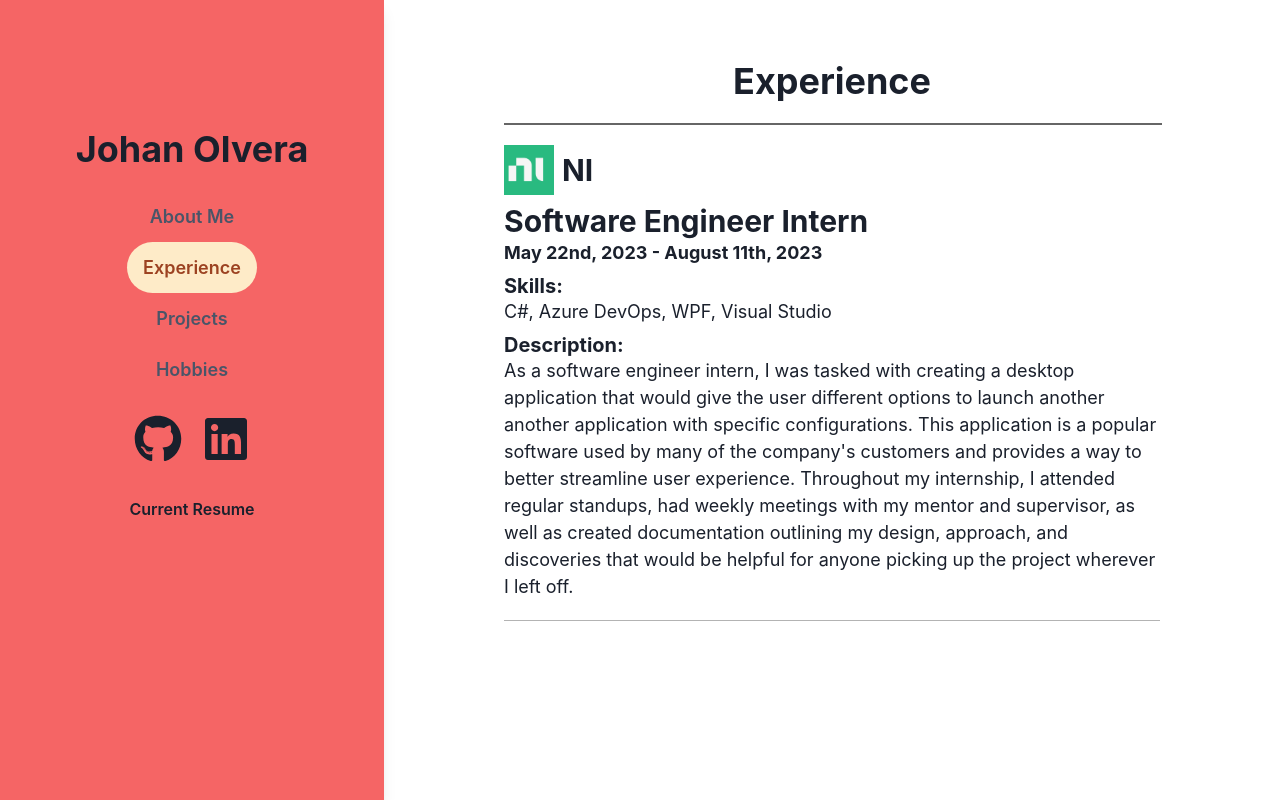
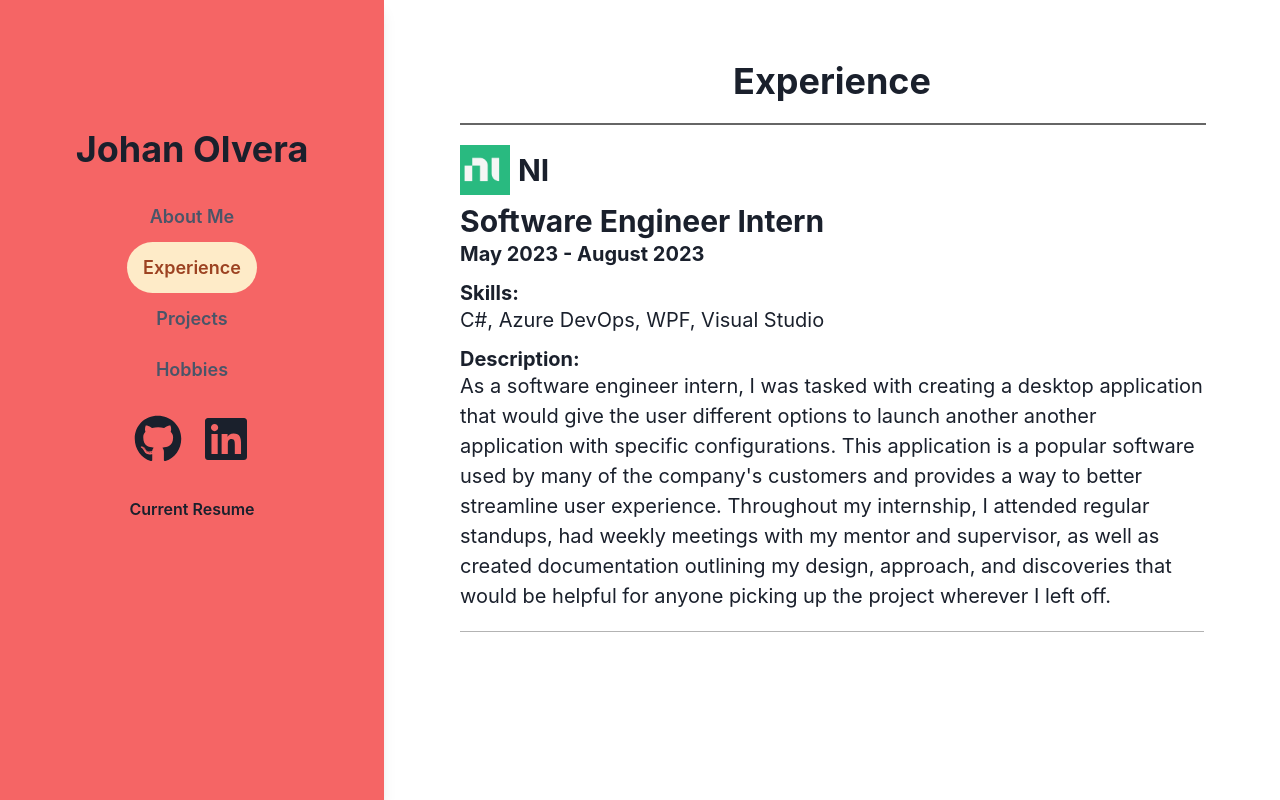
Before and after one commit to Jolvera2001/jolvera2001.github.io, a React (Vite) app: page / in a window 1280 px wide. Both pictures are taken after a click on the tab "Experience". Built offline with nearby package versions, Linux system fonts and the light colour scheme.

Commit message:
Updated Hobbies and formatting

```diff
--- a/src/App.jsx
+++ b/src/App.jsx
@@ -70,7 +70,7 @@ function App() {
         </VStack>
       </Box>
       <Box w="70%" p={5} overflowY='auto' maxH='100vh'>
-        <Container maxW='3xl'>
+        <Container maxW='4xl'>
           {activeTab === 'aboutMe' &&
           <SlideFade in={activeTab === 'aboutMe'}>
             <Box p={5} m={5}>
@@ -103,11 +103,11 @@ function App() {
                       <Heading size='lg'>{item.company}</Heading>
                     </HStack>
                     <Heading size='lg'>{item.name}</Heading>
-                    <Text as='b' fontSize='lg'>{item.date}</Text>
-                    <Heading size='md' mt={2} >Skills:</Heading>
-                    <Text mb={2} fontSize='lg'>{item.skills}</Text>
+                    <Text as='b' fontSize='xl'>{item.date}</Text>
+                    <Heading size='md' mt={3} >Skills:</Heading>
+                    <Text mb={3} fontSize='xl'>{item.skills}</Text>
                     <Heading size='md'>Description:</Heading>
-                    <Text fontSize='lg'>{item.description}</Text>
+                    <Text fontSize='xl'>{item.description}</Text>
                     <Divider orientation='horizontal' borderColor="grey" mt={5} mr={2} />
                   </Box>
                 ))}
@@ -126,12 +126,12 @@ function App() {
                 {personalData.projectsData.map((item) => (
                   <Box key={item.id}>
                     <Heading size='lg'>{item.name}</Heading>
-                    <Text as='b' fontSize='lg'>{item.date}</Text>
-                    <Text mb={2} fontSize='lg'>Status: {item.status}</Text>
+                    <Text as='b' fontSize='xl'>{item.date}</Text>
+                    <Text mb={3} fontSize='xl'>Status: {item.status}</Text>
                     <Heading size='md'>Skills:</Heading>
-                    <Text mb={2} fontSize='lg'>{item.skills}</Text>
+                    <Text mb={3} fontSize='xl'>{item.skills}</Text>
                     <Heading size='md'>Description:</Heading>
-                    <Text mb={5} fontSize='lg'>{item.description}</Text>
+                    <Text mb={6} fontSize='xl'>{item.description}</Text>
                     <HStack>
                       <Link href={item.link}>
                         <Icon as={FaGithub} boxSize={10} />
@@ -148,11 +148,19 @@ function App() {
           {activeTab === 'hobbies' &&
           <SlideFade in={activeTab === 'hobbies'}>
             <Box p={5} m={5}>
-              <Stack>
+              <Stack spacing={4}>
                 <Center>
                   <Heading>Hobbies</Heading>
                 </Center>
                 <Divider borderWidth='1.5px' borderColor='black' />
+                {personalData.hobbiesData.map((item) => (
+                  <Box key={item.id}>
+                    <Heading mb={5} size='lg'>{item.hobby}</Heading>
+                    <Text mb={3} fontSize='xl'>{item.description}</Text>
+                    <Text fontSize='xl'>{item.plans}</Text>
+                    <Divider orientation='horizontal' borderColor="grey" mt={5} mr={2} />
+                  </Box>
+                ))}
               </Stack>
             </Box>
           </SlideFade>
--- a/src/assets/personalData.json
+++ b/src/assets/personalData.json
@@ -2,13 +2,13 @@
     "aboutMeData": {
         "intro": "Hi, I'm Johan",
         "opening": "This is my portfolio site! I'm an aspiring software engineer and currently in college. I'm within the last few semesters of my college career so I'm preparing for the real world soon.",
-        "body": "I've had a portfolio site before, but it ended up being very complicated and was messy to maintain. This one has been very simple in contrast and coding this has been incredibly fun. In terms of experience, I've had an internship that exposed me to C#, and also kickstarted my learning journey as I've made projects exploring both the frontend and backend sides of software engineering. Although I may not know everything, I've been doing my best to keep busy and to keep learning as much as I can.",
+        "body": "I've had a portfolio site before, but it ended up being very complicated and was messy to maintain. This one has been very simple in contrast and coding this has been incredibly fun. I'm an aspiring software engineer currently in college, and I'm constantly looking for something to do in order to keep learning! I've gotten experience in both the frontend and backend sides of development and I'm hoping to get a role as a software engineer to go deep into these technologies",
         "closing": "If you want to check out my LinkedIn and Github, the icons on the left will lead to my profiles! Feel free to send me any feedback on my projects or connect on LinkedIn!"
     },
     "experienceData": [
         {
             "name": "Software Engineer Intern",
-            "date": "May 22nd, 2023 - August 11th, 2023",
+            "date": "May 2023 - August 2023",
             "company": "NI",
             "description": "As a software engineer intern, I was tasked with creating a desktop application that would give the user different options to launch another another application with specific configurations. This application is a popular software used by many of the company's customers and provides a way to better streamline user experience. Throughout my internship, I attended regular standups, had weekly meetings with my mentor and supervisor, as well as created documentation outlining my design, approach, and discoveries that would be helpful for anyone picking up the project wherever I left off.",
             "skills": "C#, Azure DevOps, WPF, Visual Studio"
@@ -17,7 +17,7 @@
     "projectsData": [
         {
             "name": "AplCore",
-            "date": "March 18th, 2024 - Current",
+            "date": "March 2024 - Current",
             "status": "Current Project",
             "description": "As sort of comical idea with the state of the current job market, this project is made as a way for a user to keep track of their job applications. It would be more user managed with them needing to update details on their own, but the aim is to make it much more manageable and easy compared to using something like Excel or Google Sheets. At this point, the project can easily expand to have other features.",
             "skills": "Backend Development, Frontend Development, Rust, React, MongoDB",
@@ -43,5 +43,16 @@
             "linkDesc": "The Codebase is available on Github!"
         }
     ],
-    "hobbiesData": []
+    "hobbiesData": [
+        {
+            "hobby": "Leather Craft",
+            "description": "Leather craft was something I didn't really expect to get into, but one day I got a small craft kit for making a wallet and once I finished it was an amazing feeling. Afterwards, I ended up doing tons of research over what sort of thigns you can do with leather craft. In the end, I ended up learning a bit about leather maintenance with conditioners and waxes, as well as transferable skills like sewing in general.",
+            "plans": "I haven't had to chance to do much more than a few other kits throughout my college career and leather is pricey, but in the future, I do plan on getting more involved in creating designs and seeing if I can end up selling some of the things I make. For now though, I can't really do much."
+        },
+        {
+            "hobby": "Video Games",
+            "description": "This has been a very huge part of my life, and although I haven't been playing as much as I did in the past, I do end up taking some evenings just to play some video games to relax. I've played a lot of different games: strategy, FPS, 3rd Person, etc.",
+            "plans": "One thing I've thought about since I do know programming is maybe creating my own game, but barriers like art (ESPECIALLY ART) takes time to learn and implement and so much more to get down correctly. Music wouldn't be too hard since I've had a big background in music, it would just be a matter of relearning concepts and experimenting."
+        }
+    ]
 }
```
